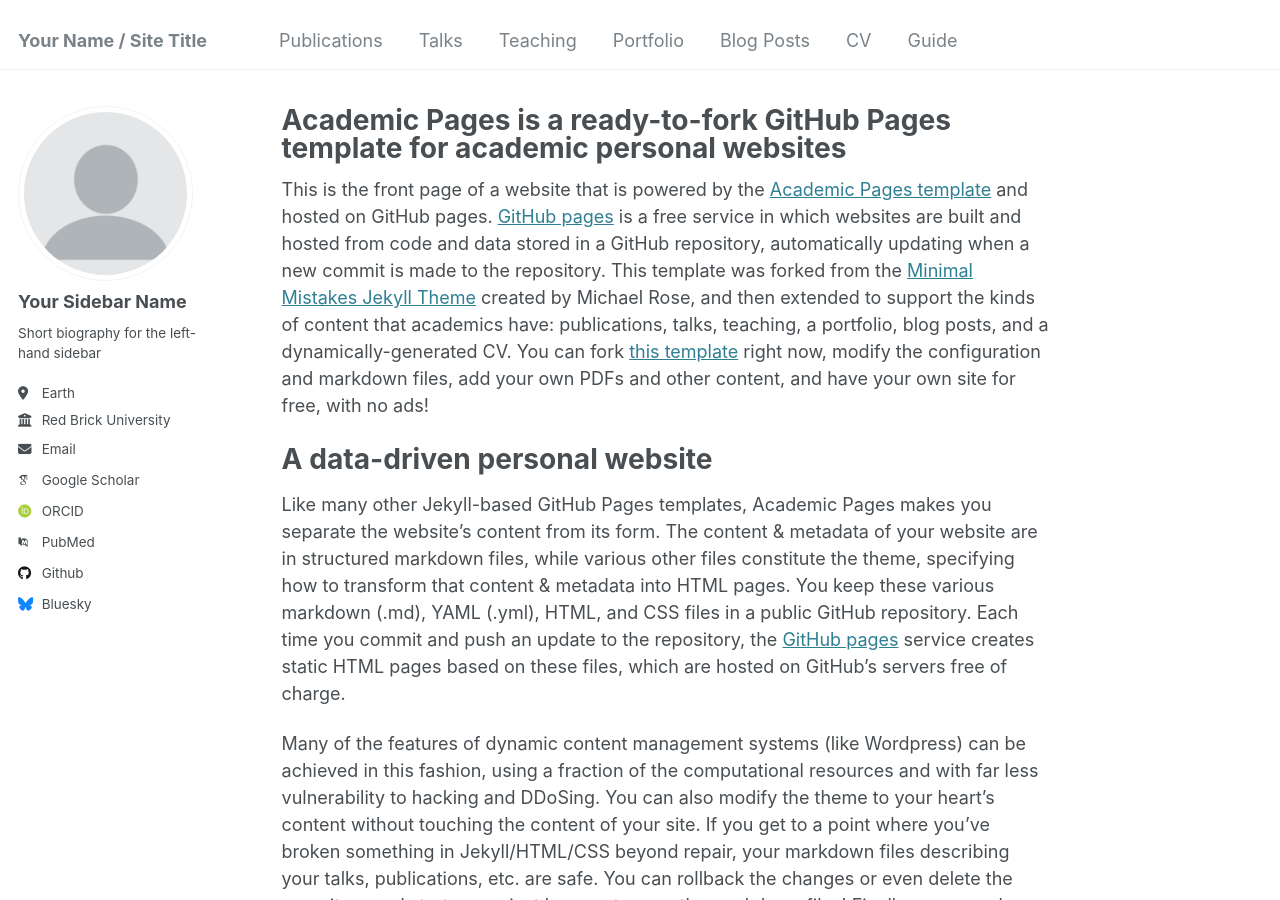
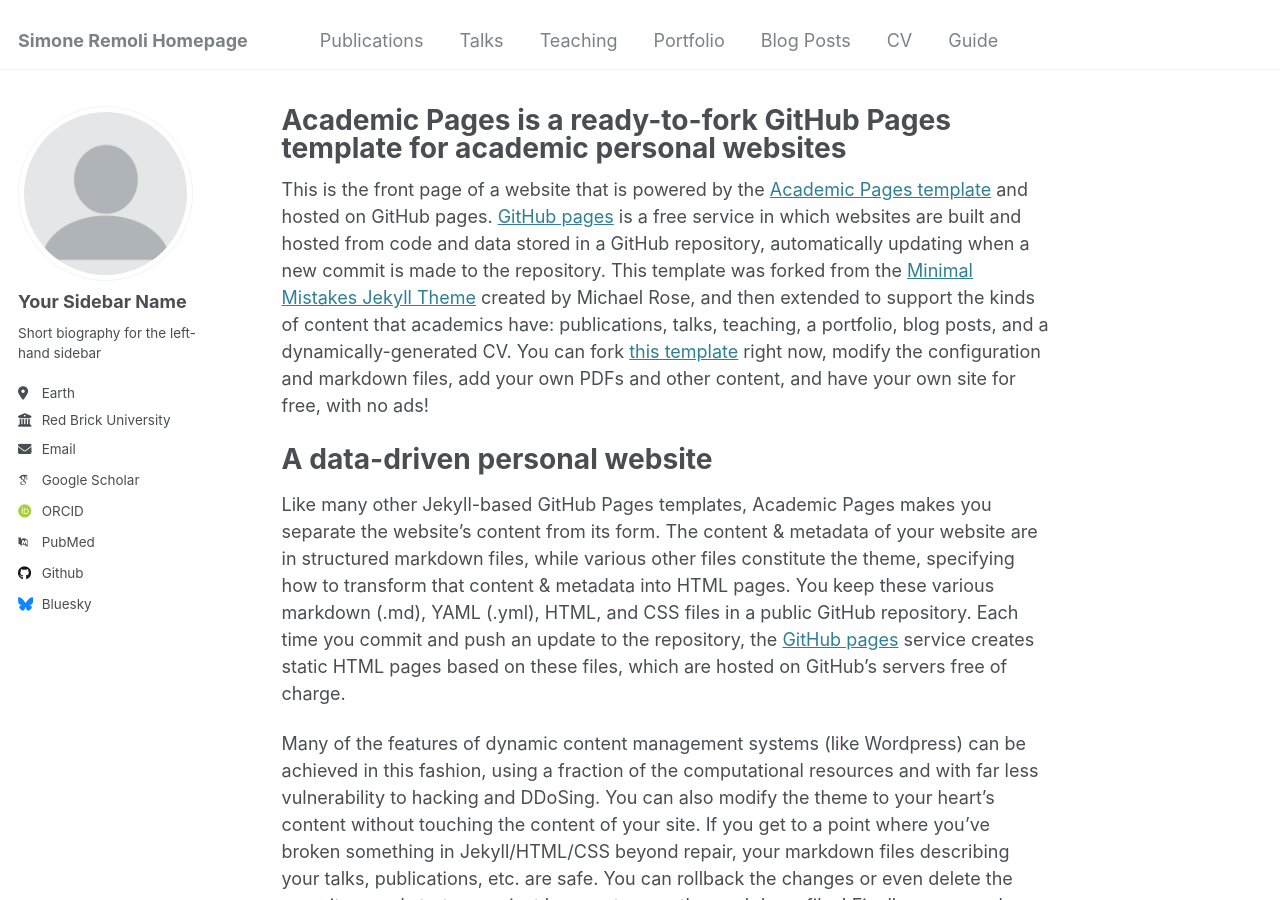
Before and after one commit to SimoneRemoli/SimoneRemoli.github.io, a Jekyll site: the page built from _pages/about.md, in a window 1280 px wide and 900 px high. Built offline with Jekyll 4.4.1, drawn with Linux system fonts in a browser that asks for light colours; some web fonts are replaced.

Commit message:
Update _config.yml

```diff
--- a/_config.yml
+++ b/_config.yml
@@ -8,7 +8,7 @@
 
 # Basic Site Settings
 locale                   : "en-US"
-title                    : "Your Name / Site Title"
+title                    : "Simone Remoli Homepage"
 title_separator          : "-"
 name                     : &name "Your Name"
 description              : &description "personal description"
```
